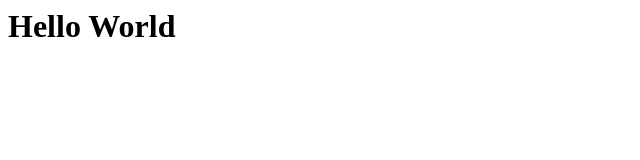
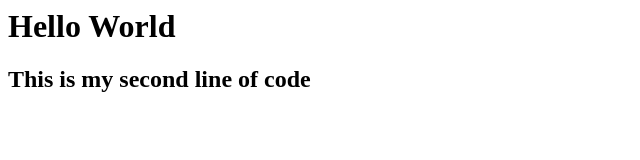
Before and after one commit to irainey/Hello-World, a plain HTML site: page helloworld.html in a window 1280 px wide. Shown: the whole page, without its empty margins (0-640 px from the left). Drawn offline with Linux system fonts and the light colour scheme.

Commit message:
Update helloworld.html

```diff
--- a/helloworld.html
+++ b/helloworld.html
@@ -1 +1,5 @@
-<h1>Hello World</h1>
+<html>
+  <h1>Hello World</h1>
+
+  <h2>This is my second line of code</h2>
+</html>
```
